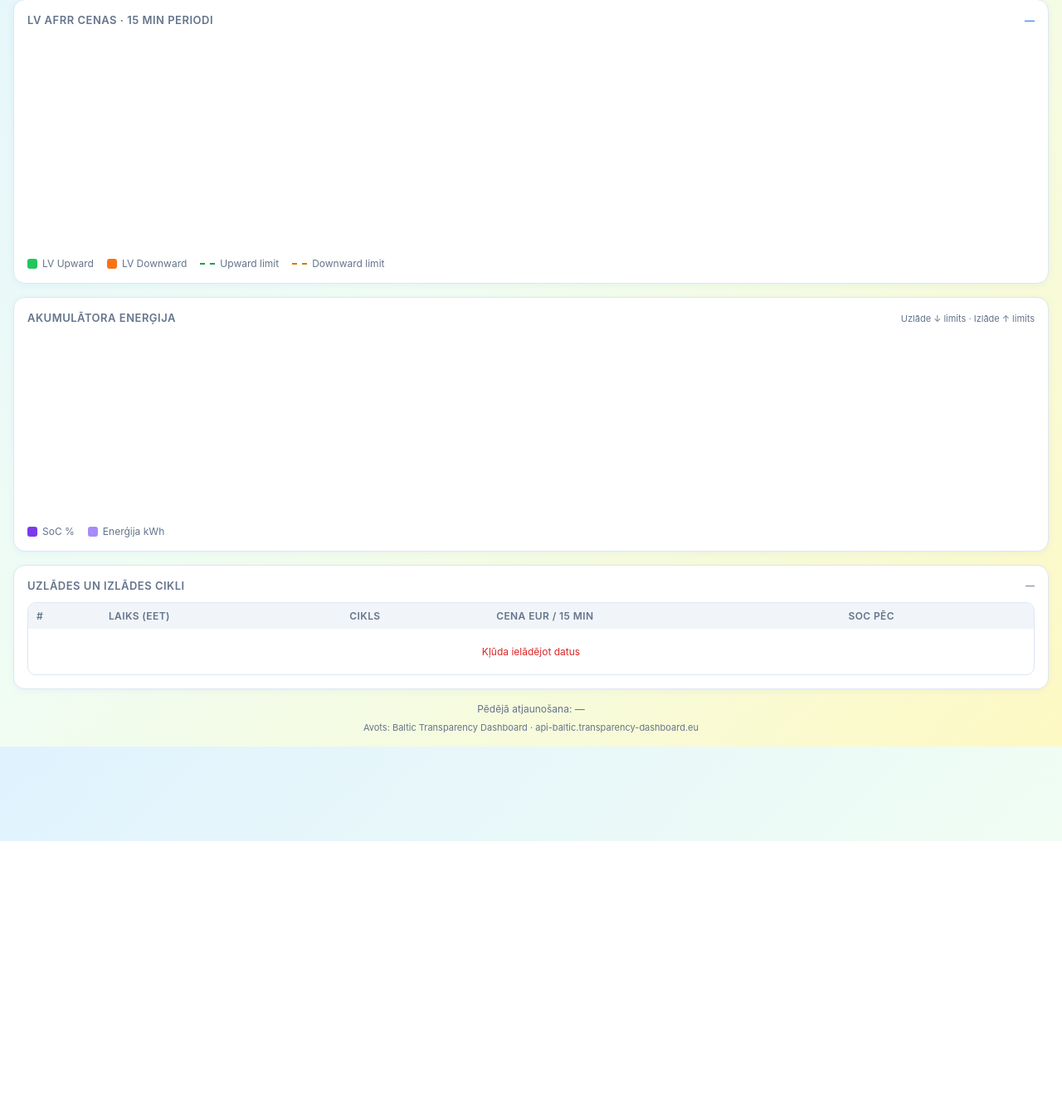
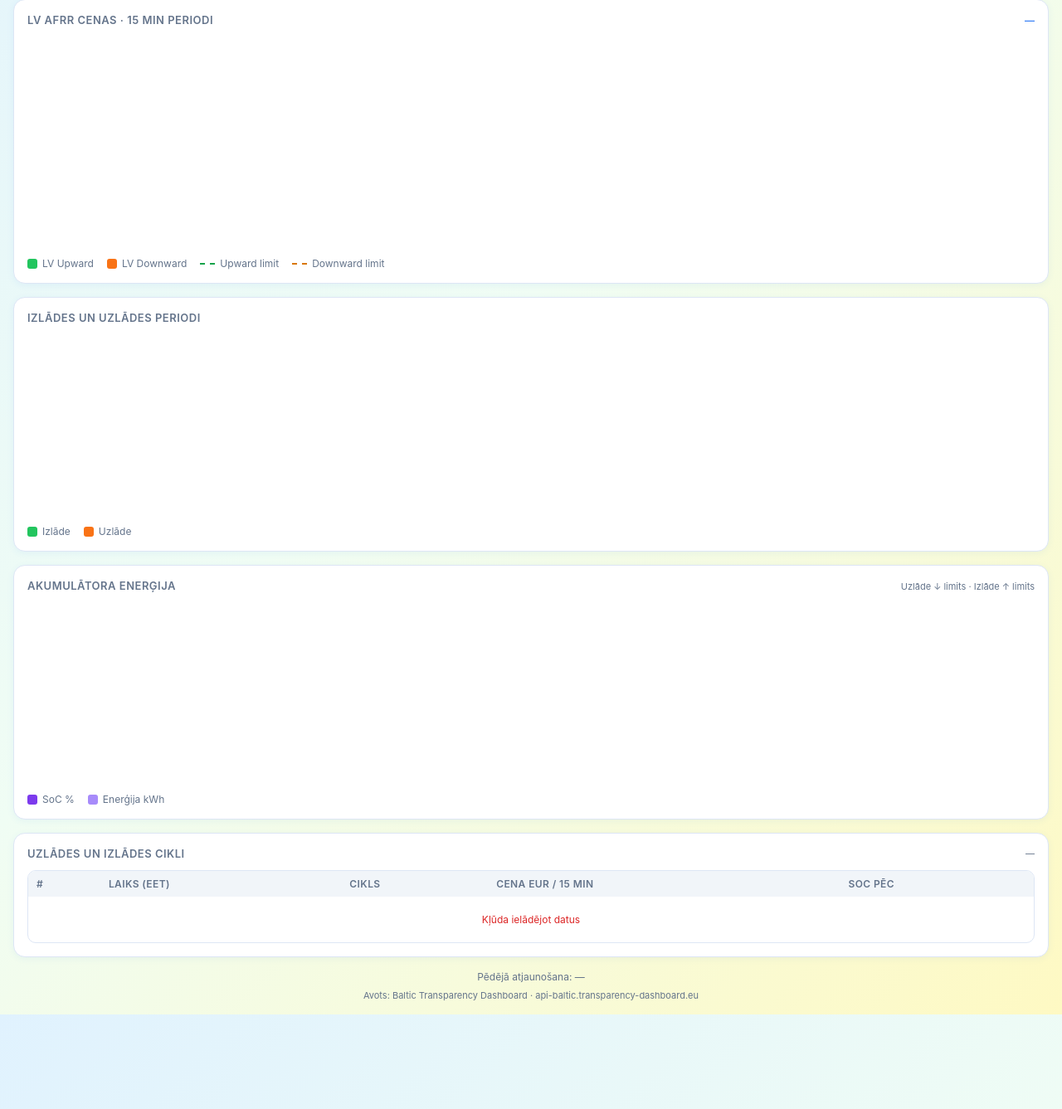
Before and after one commit to kasarkonic/ai_cloud, a Flask app: template templates/balance.html in a window 1280 px wide. Shown: the part 516-1853 px from the top of the page at 83% size. Before the commit the page ends 1530 px from the top, so only its background shows below. Run offline with Flask 3, Linux system fonts and the light colour scheme; the template is opened without the code that fills it, so the values that code supplies are empty.

Commit message:
atpakaļ

```diff
--- a/templates/balance.html
+++ b/templates/balance.html
@@ -443,7 +443,7 @@
   </div>
 
   <!-- Izlādes periodi grafiks -->
-  <!-- <div class="chart-card">
+   <div class="chart-card">
     <div class="chart-title">Izlādes un uzlādes periodi</div>
     <div style="position:relative;height:220px">
       <canvas id="dailyChart"></canvas>
@@ -459,7 +459,7 @@
       </div>
     </div>
   </div>
-  -->
+
   <!-- Akumulātora enerģija grafiks -->
   <div class="chart-card">
     <div style="display:flex;justify-content:space-between;align-items:baseline;margin-bottom:12px;">
```
